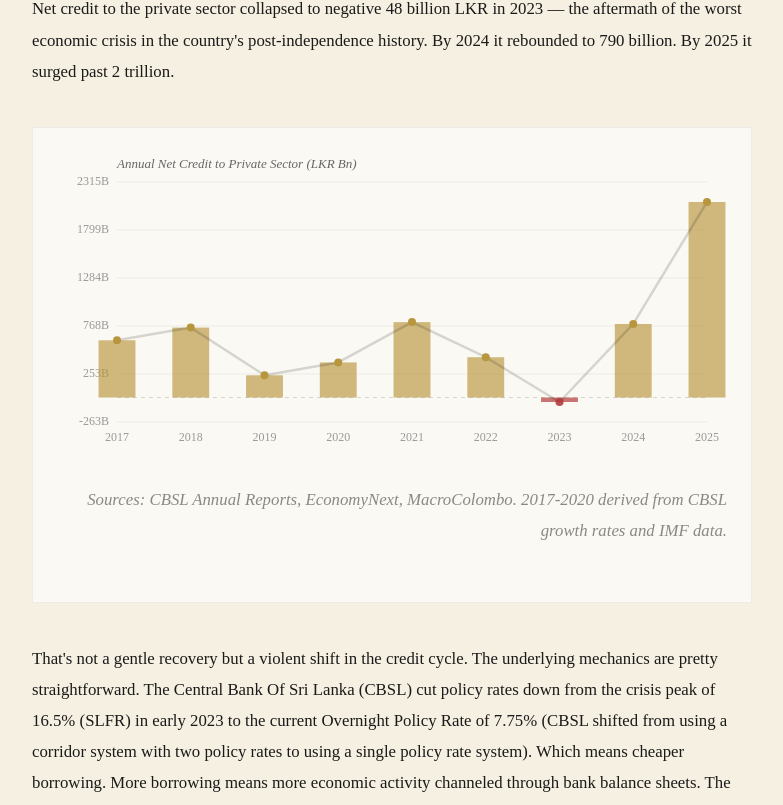
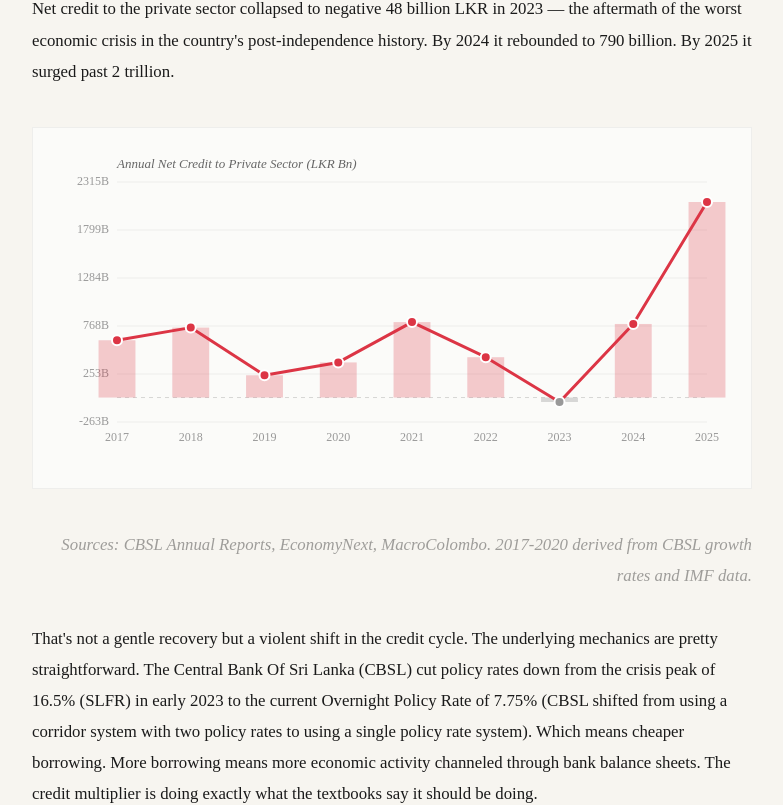
Before and after one commit to Yassa777/Yasiru-portfolio, a React (Vite) app: page /blog/sri-lankan-banking-thesis in a window 1280 px wide. Shown: the part 1619-2424 px from the top of the page, without its empty margins (248-1031 px from the left). Built offline with nearby package versions, Linux system fonts and the light colour scheme; a web font is replaced by a local one.

Commit message:
add resizing

```diff
--- a/src/components/BlogPost.css
+++ b/src/components/BlogPost.css
@@ -148,7 +148,7 @@
 /* Credit Chart */
 .credit-chart-wrapper {
   margin: 2.5rem 0;
-  padding: 1.5rem;
+  padding: 1.5rem 1.5rem 1rem;
   background: rgba(255, 255, 255, 0.6);
   border: 1px solid rgba(0, 0, 0, 0.05);
 }
@@ -160,11 +160,11 @@
 }
 
 .chart-source {
-  font-size: 0.75rem;
+  font-size: 0.65rem;
   color: var(--color-text-light);
-  opacity: 0.5;
+  opacity: 0.4;
   text-align: right;
-  margin-top: 0.75rem;
+  margin-top: 0.5rem;
   font-style: italic;
 }
 
--- a/src/components/BlogPost.jsx
+++ b/src/components/BlogPost.jsx
@@ -131,14 +131,14 @@ function CseTurnoverChart() {
       ctx.lineTo(toX(cseTurnoverData.length - 1), pad.top + chartH);
       ctx.closePath();
       const grad = ctx.createLinearGradient(0, pad.top, 0, pad.top + chartH);
-      grad.addColorStop(0, 'rgba(184, 150, 62, 0.25)');
-      grad.addColorStop(1, 'rgba(184, 150, 62, 0.02)');
+      grad.addColorStop(0, 'rgba(220, 53, 69, 0.25)');
+      grad.addColorStop(1, 'rgba(220, 53, 69, 0.02)');
       ctx.fillStyle = grad;
       ctx.fill();
 
       // Line
-      ctx.strokeStyle = '#b8963e';
-      ctx.lineWidth = 2.5;
+      ctx.strokeStyle = '#dc3545';
+      ctx.lineWidth = 3;
       ctx.lineJoin = 'round';
       ctx.lineCap = 'round';
       ctx.beginPath();
@@ -155,10 +155,13 @@ function CseTurnoverChart() {
         const x = toX(i);
         const y = toY(d.value);
 
-        ctx.fillStyle = '#b8963e';
+        ctx.fillStyle = '#dc3545';
         ctx.beginPath();
-        ctx.arc(x, y, 4, 0, Math.PI * 2);
+        ctx.arc(x, y, 5, 0, Math.PI * 2);
         ctx.fill();
+        ctx.strokeStyle = '#fff';
+        ctx.lineWidth = 2;
+        ctx.stroke();
 
         // Value label on peak years
         if (d.value === Math.max(...values) || d.year === '2021') {
@@ -191,10 +194,12 @@ function CseTurnoverChart() {
   }, []);
 
   return (
+    <>
       <div className="credit-chart-wrapper">
         <canvas ref={canvasRef} className="credit-chart-canvas" />
+      </div>
       <p className="chart-source">Sources: CSE Annual Reports (2020, 2021, 2023), CEIC, EconomyNext, Xinhua. 2018, 2022 estimated from CSE comparative data.</p>
-    </div>
+    </>
   );
 }
 
@@ -273,7 +278,7 @@ function CreditChart() {
         const valY = toY(d.value);
 
         const isNeg = d.value < 0;
-        ctx.fillStyle = isNeg ? 'rgba(180, 60, 60, 0.7)' : 'rgba(184, 150, 62, 0.65)';
+        ctx.fillStyle = isNeg ? 'rgba(180, 180, 180, 0.5)' : 'rgba(220, 53, 69, 0.25)';
 
         if (isNeg) {
           ctx.fillRect(x - barWidth / 2, zeroY, barWidth, valY - zeroY);
@@ -290,8 +295,8 @@ function CreditChart() {
       });
 
       // Line
-      ctx.strokeStyle = 'var(--color-gold)';
-      ctx.lineWidth = 2.5;
+      ctx.strokeStyle = '#dc3545';
+      ctx.lineWidth = 3;
       ctx.lineJoin = 'round';
       ctx.lineCap = 'round';
       ctx.beginPath();
@@ -307,10 +312,13 @@ function CreditChart() {
       creditData.forEach((d, i) => {
         const x = toX(i);
         const y = toY(d.value);
-        ctx.fillStyle = d.value < 0 ? 'rgba(180, 60, 60, 0.9)' : '#b8963e';
+        ctx.fillStyle = d.value < 0 ? '#999' : '#dc3545';
         ctx.beginPath();
-        ctx.arc(x, y, 4, 0, Math.PI * 2);
+        ctx.arc(x, y, 5, 0, Math.PI * 2);
         ctx.fill();
+        ctx.strokeStyle = '#fff';
+        ctx.lineWidth = 2;
+        ctx.stroke();
       });
 
       // Title
@@ -327,10 +335,12 @@ function CreditChart() {
   }, []);
 
   return (
+    <>
       <div className="credit-chart-wrapper">
         <canvas ref={canvasRef} className="credit-chart-canvas" />
+      </div>
       <p className="chart-source">Sources: CBSL Annual Reports, EconomyNext, MacroColombo. 2017-2020 derived from CBSL growth rates and IMF data.</p>
-    </div>
+    </>
   );
 }
 
@@ -365,7 +375,6 @@ function CeftsChart() {
 
       const xStep = chartW / (ceftsData.length - 1);
       const toX = (i) => pad.left + i * xStep;
-      const toYVol = (v) => pad.top + chartH - (v / maxVol) * chartH;
       const toYVal = (v) => pad.top + chartH - (v / maxVal) * chartH;
 
       // Grid lines
@@ -380,7 +389,7 @@ function CeftsChart() {
         ctx.stroke();
 
         // Left axis (volume)
-        ctx.fillStyle = 'rgba(184, 150, 62, 0.8)';
+        ctx.fillStyle = '#999';
         ctx.font = `${fontSize}px Poly, serif`;
         ctx.textAlign = 'right';
         ctx.textBaseline = 'middle';
@@ -388,7 +397,7 @@ function CeftsChart() {
         ctx.fillText(`${volLabel}M`, pad.left - 8, y);
 
         // Right axis (value)
-        ctx.fillStyle = 'rgba(100, 150, 180, 0.8)';
+        ctx.fillStyle = '#c0392b';
         ctx.textAlign = 'left';
         const valLabel = ((maxVal / 5) * i).toFixed(1);
         ctx.fillText(`${valLabel}T`, w - pad.right + 8, y);
@@ -399,7 +408,7 @@ function CeftsChart() {
       ceftsData.forEach((d, i) => {
         const x = toX(i);
         const barH = (d.volume / maxVol) * chartH;
-        ctx.fillStyle = 'rgba(184, 150, 62, 0.5)';
+        ctx.fillStyle = 'rgba(220, 53, 69, 0.25)';
         ctx.fillRect(x - barWidth / 2, pad.top + chartH - barH, barWidth, barH);
 
         // X labels
@@ -411,8 +420,8 @@ function CeftsChart() {
       });
 
       // Line (value)
-      ctx.strokeStyle = 'rgba(100, 150, 180, 0.9)';
-      ctx.lineWidth = 2.5;
+      ctx.strokeStyle = '#dc3545';
+      ctx.lineWidth = 3;
       ctx.lineJoin = 'round';
       ctx.lineCap = 'round';
       ctx.beginPath();
@@ -428,10 +437,13 @@ function CeftsChart() {
       ceftsData.forEach((d, i) => {
         const x = toX(i);
         const y = toYVal(d.value);
-        ctx.fillStyle = 'rgba(100, 150, 180, 1)';
+        ctx.fillStyle = '#dc3545';
         ctx.beginPath();
-        ctx.arc(x, y, 4, 0, Math.PI * 2);
+        ctx.arc(x, y, 5, 0, Math.PI * 2);
         ctx.fill();
+        ctx.strokeStyle = '#fff';
+        ctx.lineWidth = 2;
+        ctx.stroke();
       });
 
       // Title
@@ -446,7 +458,7 @@ function CeftsChart() {
       const legFontSize = Math.max(9, Math.min(11, w * 0.022));
       ctx.font = `${legFontSize}px Poly, serif`;
 
-      ctx.fillStyle = 'rgba(184, 150, 62, 0.5)';
+      ctx.fillStyle = 'rgba(220, 53, 69, 0.25)';
       ctx.fillRect(pad.left, legY - 5, 12, 10);
       ctx.fillStyle = '#999';
       ctx.textAlign = 'left';
@@ -454,7 +466,7 @@ function CeftsChart() {
       ctx.fillText('Volume (millions)', pad.left + 16, legY);
 
       const lineX = pad.left + 120;
-      ctx.strokeStyle = 'rgba(100, 150, 180, 0.9)';
+      ctx.strokeStyle = '#dc3545';
       ctx.lineWidth = 2;
       ctx.beginPath();
       ctx.moveTo(lineX, legY);
@@ -470,10 +482,12 @@ function CeftsChart() {
   }, []);
 
   return (
+    <>
       <div className="credit-chart-wrapper">
         <canvas ref={canvasRef} className="credit-chart-canvas" />
+      </div>
       <p className="chart-source">Sources: CBSL Payments Bulletin Q4 2024, CBSL Information Series Note (Feb 2025). 2024 endpoints confirmed: 203M transactions, Rs 17T value. Intermediate years estimated from CBSL annual reports.</p>
-    </div>
+    </>
   );
 }
 
@@ -679,7 +693,7 @@ function BlogPost() {
           <p>
             The first is about transaction volume. Most daily transactions in Sri Lanka still happen in
             physical currency. Your grandmother buying vegetables at the {'\u0DC0\u0DD9\u0DC5\u0DAF\u0DB4\u0DDC\u0DC5'}. A three-wheeler
-            fare paid in coins. A mason collecting his daily wage in a brown envelope. By sheer count,
+            fare paid in cash. A mason collecting his daily wage in a brown envelope. By sheer count,
             this is still broadly true. Though it's eroding faster than most people realize.
           </p>
 
--- a/src/index.css
+++ b/src/index.css
@@ -10,8 +10,8 @@
   --color-gold: #b8963e;
   --color-text: #1a1a1a;
   --color-text-light: #666;
-  --color-bg: #f5f0e1;
-  --color-bg-alt: #ebe5d5;
+  --color-bg: #f7f5f0;
+  --color-bg-alt: #efece6;
   --font-poly: 'Poly', serif;
 }
 
```
Lines whose indentation alone changed are shown as unchanged.
